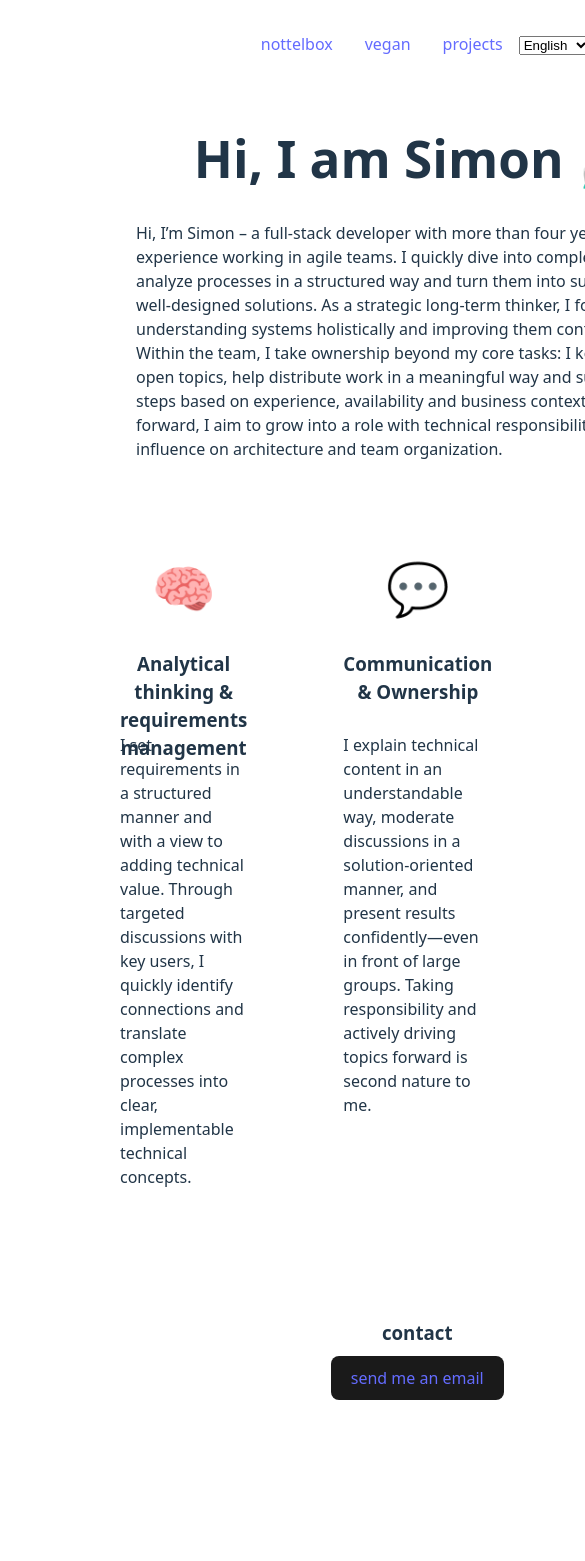
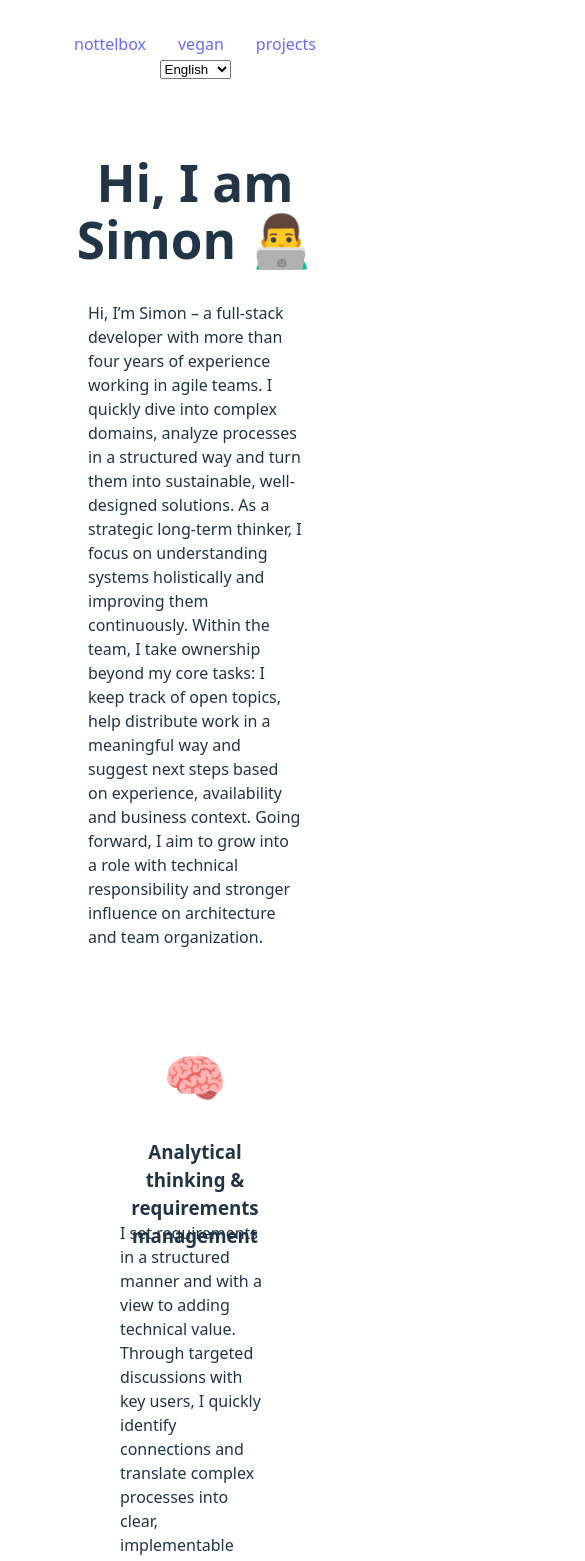
Before and after one commit to nottelbox/nottelbox-web, a React (Vite) app: page / in a window 390 px wide. Shown: the top 1561 px of the page, 585 px wide, since content can reach past the window. Before the commit the page ends 1462 px from the top, so only its background shows below. Built offline with nearby package versions, Linux system fonts and the light colour scheme.

Commit message:
aboutMe and vegan page styling is mobile first

```diff
--- a/src/App.css
+++ b/src/App.css
@@ -7,15 +7,18 @@
 
 .introduction {
     text-align: left;
-    margin: 1rem 4rem;
+    margin: 1rem;
 }
 
 .skill-container {
     display: flex;
+    flex-direction: column;
 }
+
 
 .skill-card {
     margin: 3rem;
+    flex: 1;
 }
 
 .skill-heading {
@@ -45,14 +48,23 @@
   outline: 4px auto -webkit-focus-ring-color;
 }
 
+@media (min-width: 768px) {
+    .introduction {
+        margin: 1rem 4rem;
+    }
+    .skill-container {
+        flex-direction: row;
+    }
+}
+
 .misconception-button {
     display: flex;
     justify-content: space-between;
-    width: 40rem;
+    width:100%;
 }
 
 .misconception-text {
-    width: 40rem;
+    width:100%;
 }
 
 .chevron {
--- a/src/VeganMisconceptionCard.tsx
+++ b/src/VeganMisconceptionCard.tsx
@@ -12,7 +12,7 @@ export default function VeganMisconceptionCard({
     openMisconception, setOpenMisconception}: VeganMisconceptionProps) {
     return (<>
                 <button
-                onClick={_ => setOpenMisconception(p => p === m.name ? '' : m.name)}
+                onClick={() => setOpenMisconception(p => p === m.name ? '' : m.name)}
                 className="misconception-button">
                     <span>{m.name}</span>
                     <img
```
